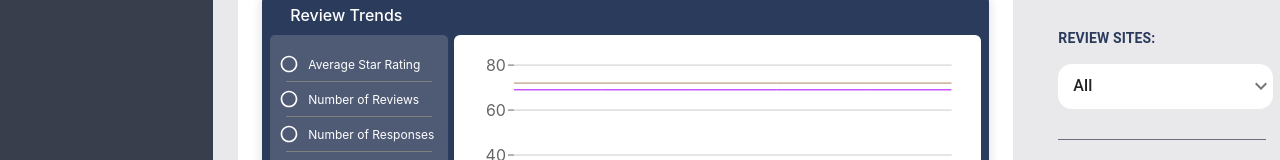
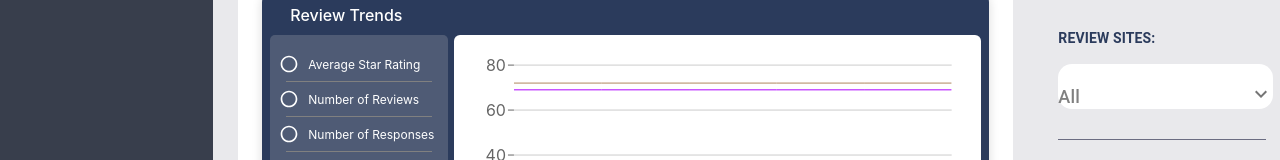
Before and after one commit to tanveerisonline/Ratings-Tracker, a React (Create React App) app: page / in a window 1280 px wide. Shown: the part 441-601 px from the top of the page. Built offline with nearby package versions, Linux system fonts and the light colour scheme.

Commit message:
Worked on select option(Portfolio filter)

```diff
--- a/src/components/Filters/ReviewFilter.js
+++ b/src/components/Filters/ReviewFilter.js
@@ -1,14 +1,16 @@
-import React from "react";
+import React, { useEffect } from "react";
 import { makeStyles } from "@material-ui/core/styles";
 import { Typography } from "@material-ui/core";
 import MenuItem from "@material-ui/core/MenuItem";
+import Input from "@material-ui/core/Input";
+import InputLabel from "@material-ui/core/InputLabel";
 import FormControl from "@material-ui/core/FormControl";
 import Select from "@material-ui/core/Select";
 import { Grid } from "@material-ui/core";
 import Divider from "@material-ui/core/Divider";
 import "./ReviewFilter.css";
-
 import KeyboardArrowDownIcon from "@material-ui/icons/KeyboardArrowDown";
+import { CenterFocusStrong } from "@material-ui/icons";
 const useStyles = makeStyles((theme) => ({
   root: {
     marginLeft: 45,
@@ -31,6 +33,24 @@ const useStyles = makeStyles((theme) => ({
       width: "175px",
     },
   },
+
+  // selectAll: {
+  //   justifyContent: "center",
+  //   paddingLeft: "15px",
+  //   color: "gray",
+  //   backgroundColor: "#fff",
+  //   borderRadius: 14,
+  //   width: 220,
+  //   minHeight: 45,
+  //   right: "15px",
+  // },
+  inputLabel: {
+    color: "gray",
+    // paddingBottom: "90px",
+    // position: "relative",
+    fontSize: "18px",
+  },
+
   heading: {
     paddingTop: 30,
     paddingBottom: 15,
@@ -45,19 +65,26 @@ const useStyles = makeStyles((theme) => ({
 
 export default function ReviewFilter() {
   const classes = useStyles();
-  const [review, setReview] = React.useState("");
+  const [review, setReview] = React.useState([]);
   const handleChange = (event) => {
+    console.log(event);
     setReview(event.target.value);
   };
+  useEffect(() => {
+    console.log(review);
+  }, [review]);
   return (
     <Grid className={classes.root} item xs={12}>
       <Typography className={classes.heading}>REVIEW SITES:</Typography>
       <FormControl className={classes.formControl}>
+        <InputLabel className={classes.inputLabel}>All</InputLabel>
         <Select
+          multiple
           className={classes.selectAll}
           value={review}
           onChange={handleChange}
           displayEmpty
+          renderValue={(selected) => selected.join(",")}
           inputProps={{ "aria-label": "Without label" }}
           IconComponent={KeyboardArrowDownIcon}
         >
@@ -65,47 +92,47 @@ export default function ReviewFilter() {
             All
           </MenuItem>
           <Divider />
-          <MenuItem className={classes.select} value={1}>
+          <MenuItem className={classes.select} value="Apartments">
             <span className="apartments"></span>
             <span>Apartments</span>
           </MenuItem>
           <Divider />
-          <MenuItem value={2}>
+          <MenuItem value="Apartment Guide">
             <span className="apartment-guide"></span>
             <span>Apartment Guide</span>
           </MenuItem>
           <Divider />
-          <MenuItem value={3}>
+          <MenuItem value="ApartmentRatings">
             <span className="apartment-ratings"></span>
             <span>ApartmentRatings</span>
           </MenuItem>
           <Divider />
-          <MenuItem value={4}>
+          <MenuItem value="Facebook">
             <span className="facebook"></span>
             <span>Facebook</span>
           </MenuItem>
           <Divider />
-          <MenuItem value={5}>
+          <MenuItem value="Google">
             <span className="google"></span>
             <span>Google</span>
           </MenuItem>
           <Divider />
-          <MenuItem value={6}>
+          <MenuItem value="Modern Message">
             <span className="modern-message"></span>
             <span>Modern Message</span>
           </MenuItem>
           <Divider />
-          <MenuItem value={7}>
+          <MenuItem value="Rent">
             <span className="rent"></span>
             <span>Rent</span>
           </MenuItem>
           <Divider />
-          <MenuItem value={8}>
+          <MenuItem value="Yellow Pages">
             <span className="yellow-pages"></span>
             <span>Yellow Pages</span>
           </MenuItem>
           <Divider />
-          <MenuItem value={9}>
+          <MenuItem value="Yelp">
             <span className="yelp"></span>
             <span>Yelp</span>
           </MenuItem>
```
